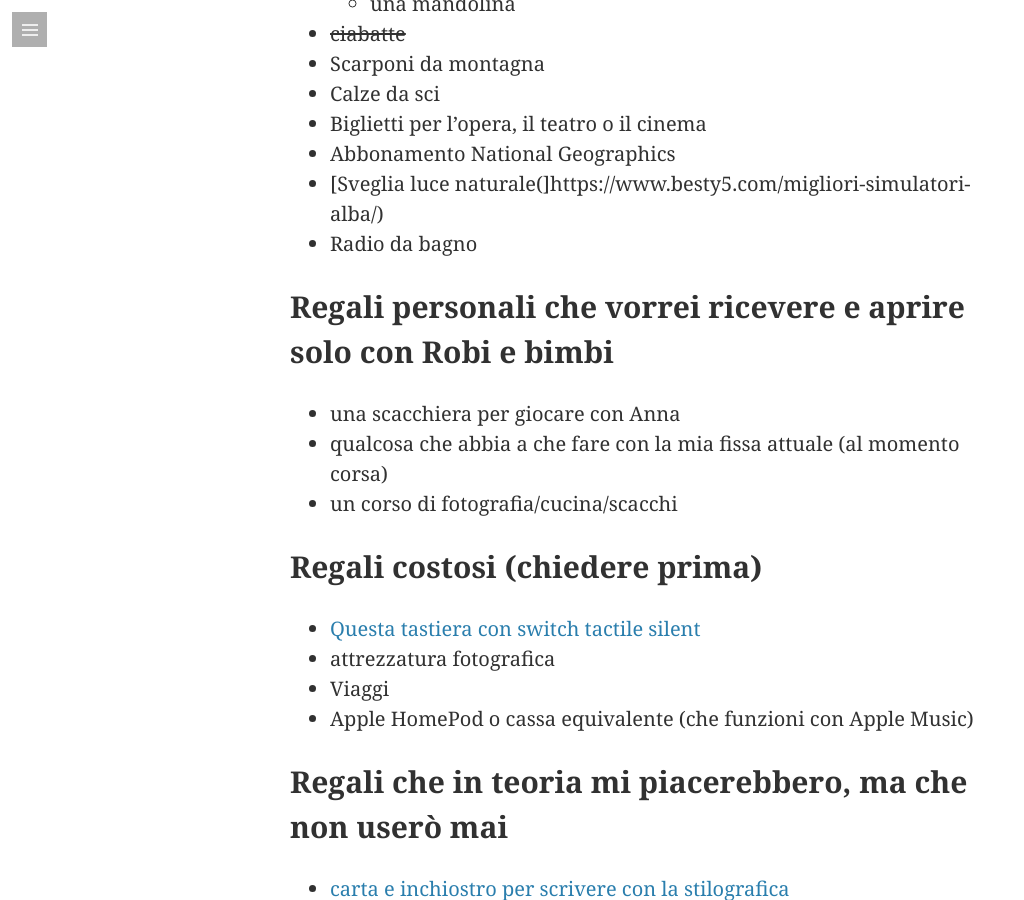
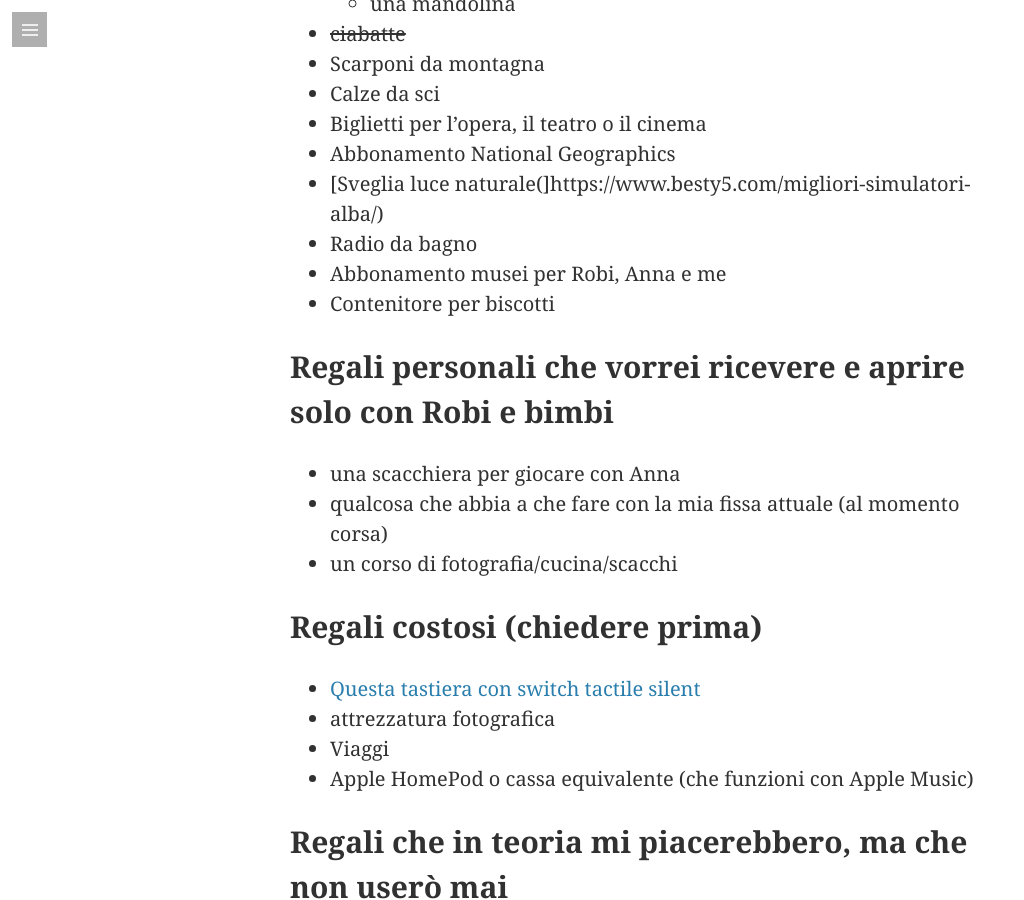
Before and after one commit to davidevernizzi/davidevernizzi.github.io, a Jekyll site: the page built from wishlist/wishlist.md, in a window 1280 px wide and 900 px high, scrolled down 1040 px. Shown: the whole window, without its empty margins (0-1024 px from the left). Built offline with Jekyll 4.4.1, drawn with Linux system fonts in a browser that asks for light colours; some web fonts are replaced; our own code applies the rules of GitHub Pages for plain Markdown files.

Commit message:
Update WL

```diff
--- a/wishlist/wishlist.md
+++ b/wishlist/wishlist.md
@@ -24,6 +24,8 @@
 * Abbonamento National Geographics
 * [Sveglia luce naturale(]https://www.besty5.com/migliori-simulatori-alba/)
 * Radio da bagno
+* Abbonamento musei per Robi, Anna e me
+* Contenitore per biscotti
 
 ## Regali personali che vorrei ricevere e aprire solo con Robi e bimbi
 
```
